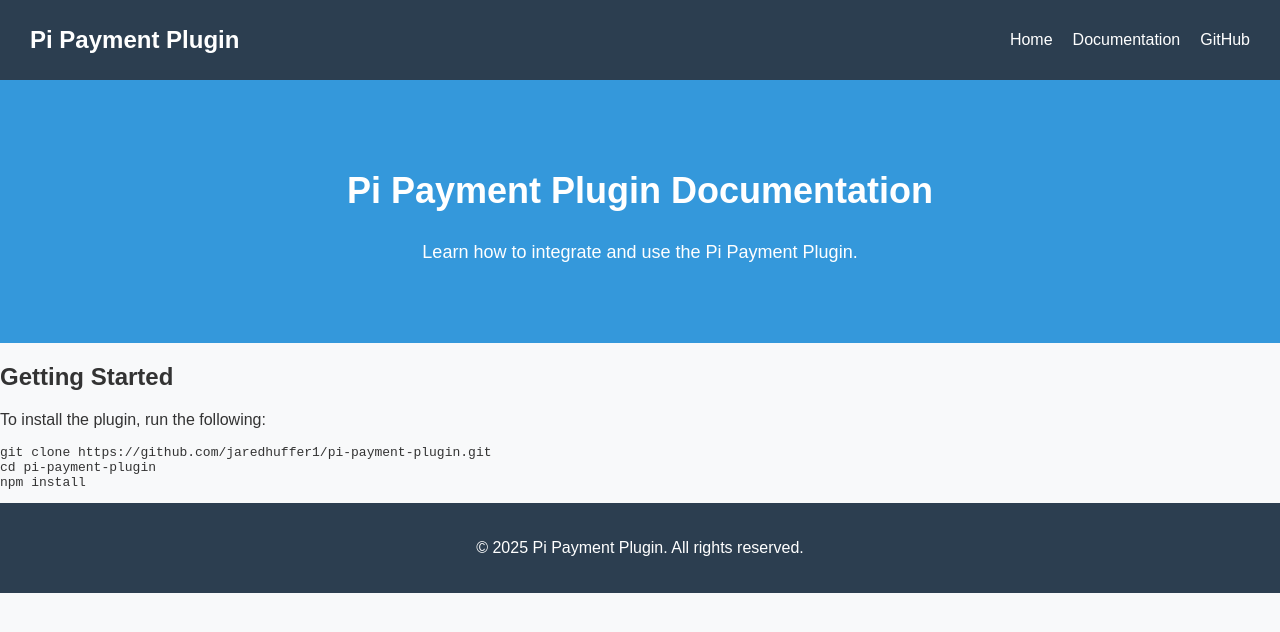
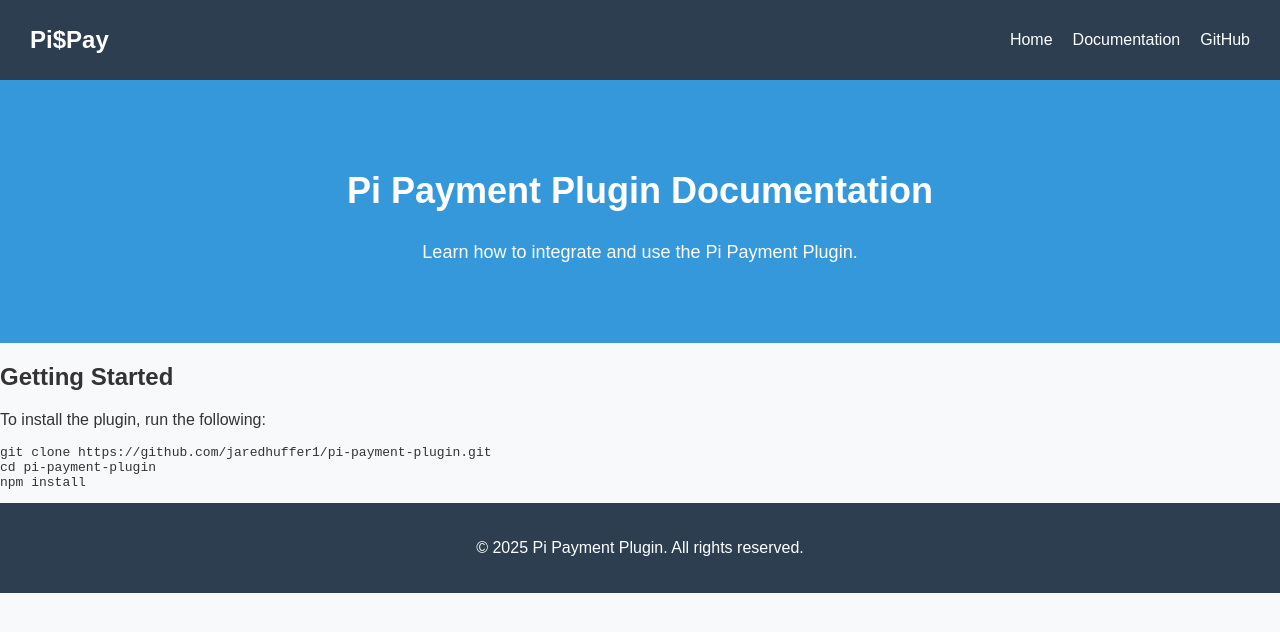
Before and after one commit to jaredhuffer1/pi-payment-plugin, a website: page documentation.html in a window 1280 px wide. Drawn offline with Linux system fonts and the light colour scheme.

Commit message:
doc change

```diff
--- a/documentation.html
+++ b/documentation.html
@@ -9,7 +9,7 @@
   <body>
     <header>
       <nav>
-        <div class="logo">Pi Payment Plugin</div>
+        <div class="logo">Pi$Pay</div>
         <ul>
           <li><a href="index.html">Home</a></li>
           <li><a href="documentation.html">Documentation</a></li>
```
